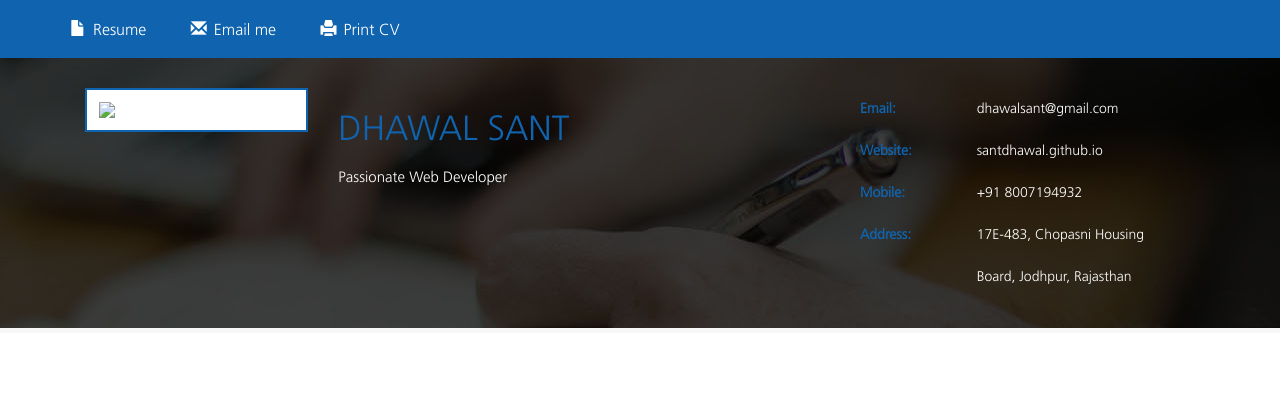
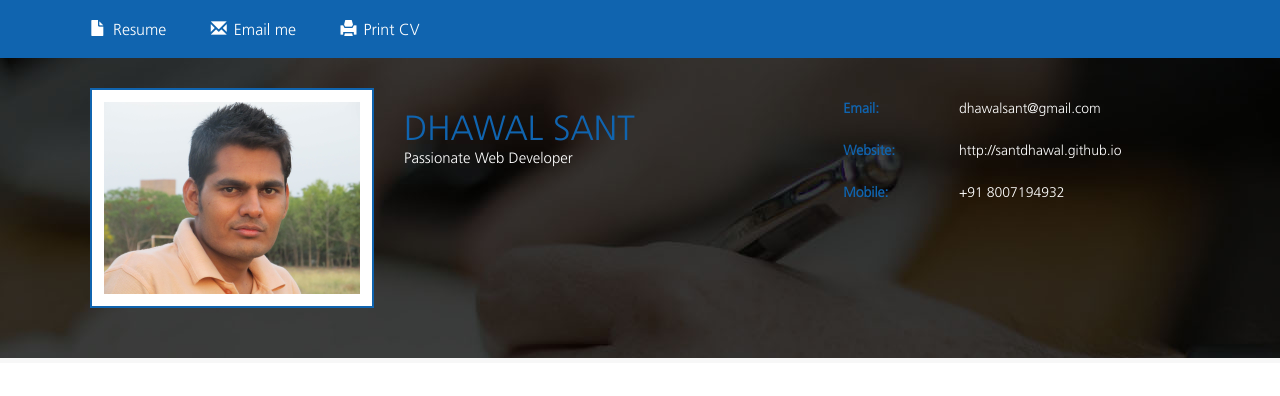
Before and after one commit to santdhawal/old-portfolio-base, a website: page index.html in a window 1280 px wide. Drawn offline with Linux system fonts and the light colour scheme.

Commit message:
[DS] header component update

```diff
--- a/App/src/component/header/style/header.scss
+++ b/App/src/component/header/style/header.scss
@@ -6,15 +6,16 @@
 	    border-bottom: 5px solid $colorGrey7;
 
 	    background: url(/assets/img/header-background.jpg) no-repeat center;
-	    @include browser-prefix('background-size','cover')
+	    @include browser-prefix('background-size','cover');
 
 	    .header-left {
 		    padding: 0;
+		    margin-bottom:5px;
 
 		    .display-image {
 				img {
 				    border: 2px solid $colorBase;
-				    padding: 12px;
+				    padding: 3px;
 				    background: $white;
 				}
 			}
@@ -22,7 +23,7 @@
 			.display-content{
 				h1{
 					@include font-size(35);
-				    margin: 23px 0 24px;
+				    margin-bottom: 5px;
 				    color: $colorBase;
 				    text-transform: uppercase;
 				}
@@ -35,6 +36,9 @@
 
 		.header-right{
 			ul{
+				&.list-left, &.list-right {
+					padding: 0px;
+				}
 				&.list-left{
 				    li{
 				    	font-weight: 700;
@@ -54,4 +58,20 @@
 			}
 		}
 	}
+
+	@media screen and (min-width: $breakpoint2){
+		.header{
+			.header-left{
+				margin-bottom:0px;
+				.display-image{
+					img{
+						padding: 12px;
+					}
+				}
+				.display-content{
+					margin: 23px 0 24px;
+				}
+			}
+		}
+	}
 }
--- a/index.html
+++ b/index.html
@@ -39,32 +39,29 @@
         <div component-name="header" class="">
             <div class="header">
                 <div class="container">
-                    <div class="col-sm-8 col-md-8 header-left">
-                        <div class="col-sm-4 display-image">
-                            <img class="img-responsive" src="" alt=" " />
+                    <div class="row">
+                        <div class="col-xs-12 col-sm-12 col-md-8 col-lg-8 header-left">
+                            <div class="col-xs-6 col-sm-6 col-md-5 col-lg-5 display-image">
+                                <img class="img-responsive" src="/assets/img/Dhawal.jpg" alt="Dhawal Sant" />
                             </div>
-                        <div class="col-sm-6 display-content">
+                            <div class="col-xs-6 col-sm-6 col-md-6 col-lg-5 display-content">
                                 <h1>Dhawal Sant</h1>
                                 <p>Passionate Web Developer</p>
                             </div>
-                        <div class="clearfix"></div>
                         </div>
-                    <div class="col-sm-4 col-md-4 header-right">
-                        <ul class="col-xs-4 col-sm-4 col-md-4 col-lg-4 list-left">
+                        <div class="col-xs-12 col-sm-12 col-md-4 col-lg-4 header-right">
+                            <ul class="col-xs-3 col-sm-2 col-md-3 col-lg-4 list-left">
                                 <li>Email:</li>
                                 <li>Website:</li>
                                 <li>Mobile:</li>
-                            <li>Address:</li>
                             </ul>
                             <ul class="col-xs-8 col-sm-8 col-md-8 col-lg-8 list-right">
                                 <li><a href="dhawalsant@gmail.com">dhawalsant@gmail.com</a></li>
-                            <li><a href="santdhawal.github.io">santdhawal.github.io</a></li>
+                                <li><a href="http://santdhawal.github.io">http://santdhawal.github.io</a></li>
                                 <li>+91 8007194932</li>
-                            <li>17E-483, Chopasni Housing Board, Jodhpur, Rajasthan</li>
                             </ul>
-                        <div class="clearfix"></div>
                         </div>
-                    <div class="clearfix"></div>
+                    </div>
                 </div>
             </div>
         </div>
```
Also changed, not shown: App/src/component/core/content/data.json (+3 -6 lines), App/src/component/header/template/header.html (+9 -10 lines), App/src/assets/img/Dhawal.jpg (added), App/src/styles/lib/bootstrap.min.css, assets/css/libraries.min.css, assets/css/main.min.css, assets/img/Dhawal.jpg (added), 1 other file. Lines whose indentation alone changed are shown as unchanged.
